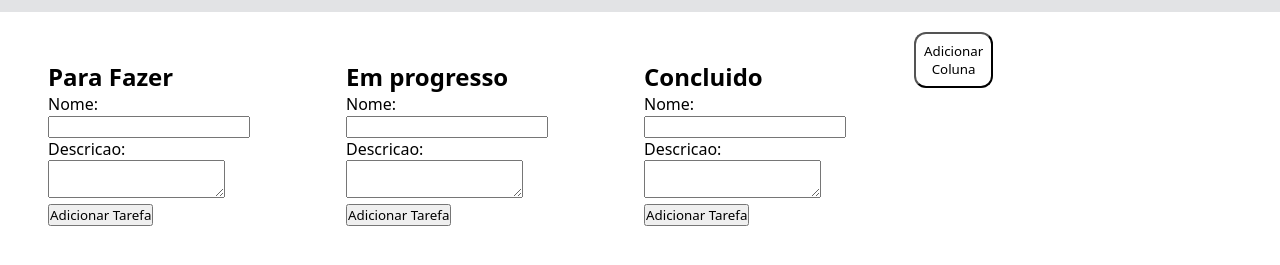
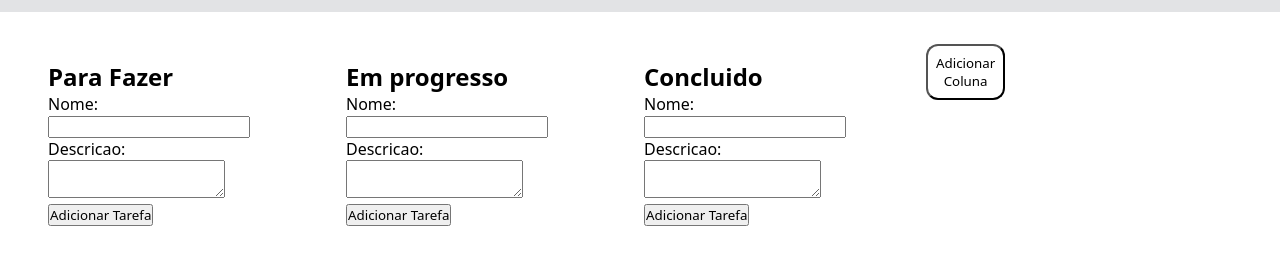
Before and after one commit to wlodfelipe/WebDevLearning, a plain HTML site: page index.html in a window 1280 px wide. Shown: the part 73-338 px from the top of the page. Drawn offline with Linux system fonts and the light colour scheme.

Commit message:
corrigoPosicaodaColuna

```diff
--- a/assets/css/style.css
+++ b/assets/css/style.css
@@ -100,7 +100,6 @@
   display: flex;
   align-items: flex-start;
   flex-wrap: nowrap;
-  padding: 20px;
 }
 
 .listTasks {
@@ -143,6 +142,15 @@
   transition: transform 0.3s ease-in-out;
 }
 
+.createColumn{
+  display: flex;
+  flex-direction: row;
+  border-radius: 1rem;
+  margin: 2rem;
+
+
+}
+
 .removeBtn {
   width: 1rem;
   cursor: pointer;
--- a/assets/js/script.js
+++ b/assets/js/script.js
@@ -75,6 +75,7 @@ function createColumn() {
     arrowfunction, uma funçao sem nome, que atribui o metodo remove a newColumn, ou seja, a exclui.*/
     removeColumnBtn.addEventListener('click', () => {
         newColumn.remove();
+        idControl--; //remove um do contador quando exclui a coluna
     });
 
     newDiv.append(newInput, newButton); // anexando o newInput e newButton à newDiv que é o elemento pai
--- a/index.html
+++ b/index.html
@@ -60,8 +60,7 @@
             </form>
         </div>
 
-        <div class="createColumn" id="mainContent">
-            <div class="scrollbar"></div>             <!--quando recebe click executa a funçao-->
+        <div class="createColumn" id="mainContent">           <!--quando recebe click executa a funçao-->
             <button id="addColumnBtn" class="createColumnBtn" onclick="createColumn()">Adicionar Coluna</button>
         </div>
 
```
